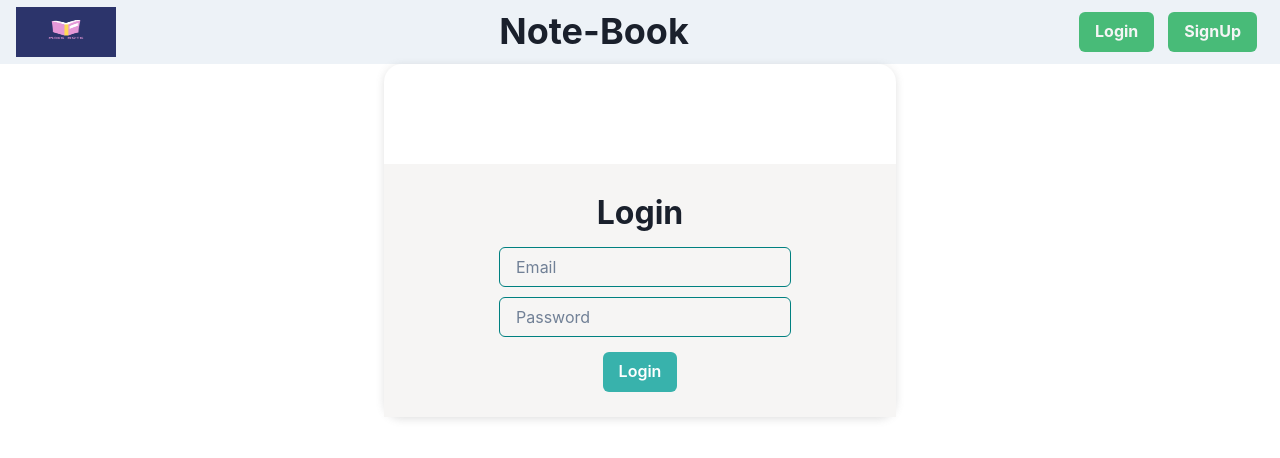
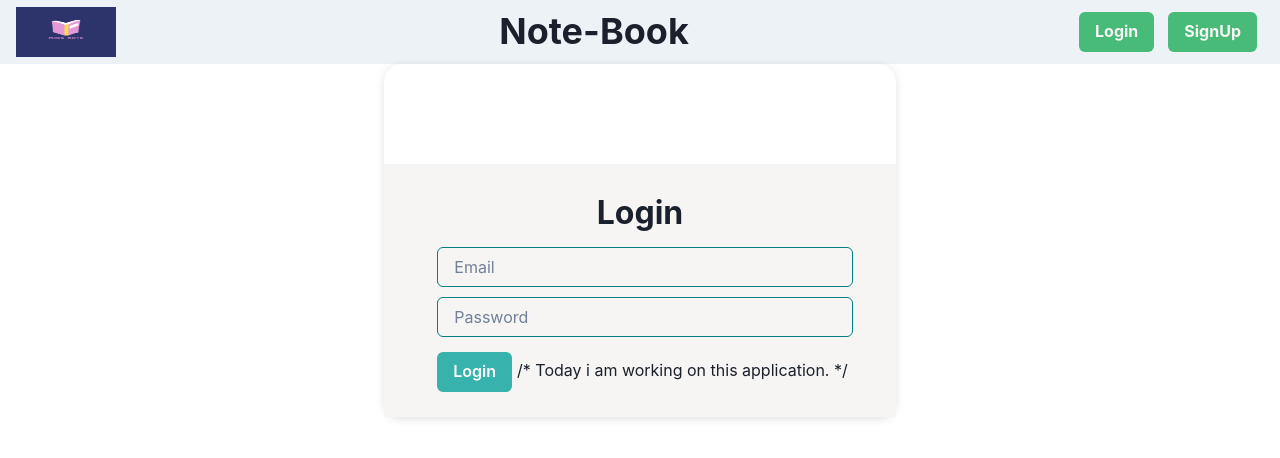
Before and after one commit to shivamkumar24/Note-App, a React (Create React App) app: page /login in a window 1280 px wide. Shown: the top 458 px of the page. Built offline with nearby package versions, Linux system fonts and the light colour scheme.

Commit message:
This is start working on signup and login

```diff
--- a/src/Components/Login.jsx
+++ b/src/Components/Login.jsx
@@ -84,7 +84,6 @@ const Login = () => {
               border="1px solid teal"
               onChange={(e) => setLoginPassword(e.target.value)}
             />
-
             <Button
               bg={"teal.400"}
               color={"white"}
@@ -93,6 +92,7 @@ const Login = () => {
             >
               Login
             </Button>
+            /* Today i am working on this application. */
           </Box>
         </Flex>
       </FormControl>
```
